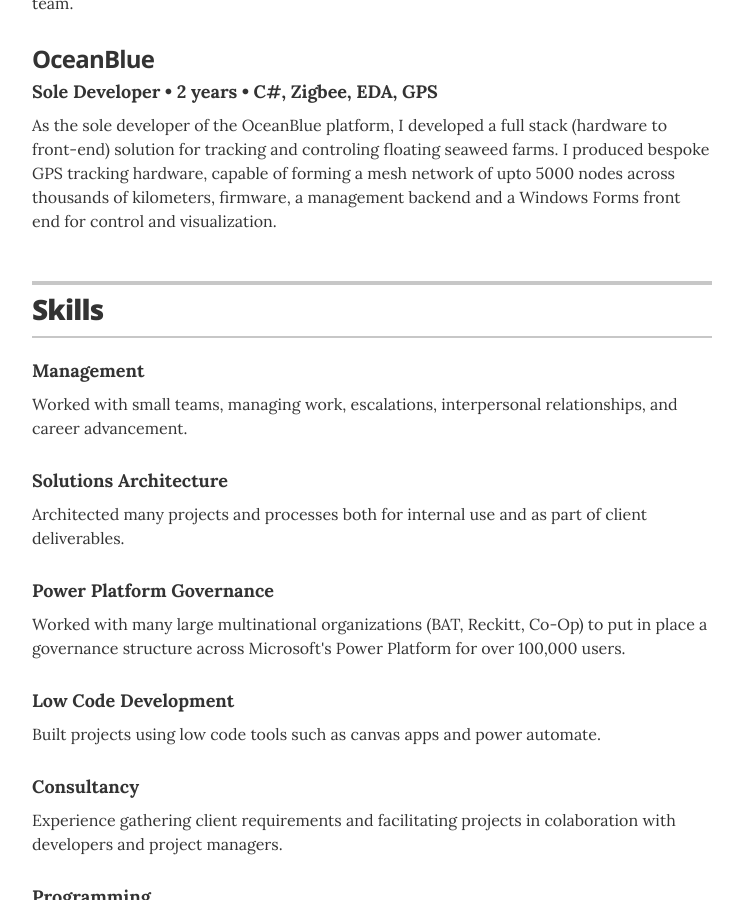
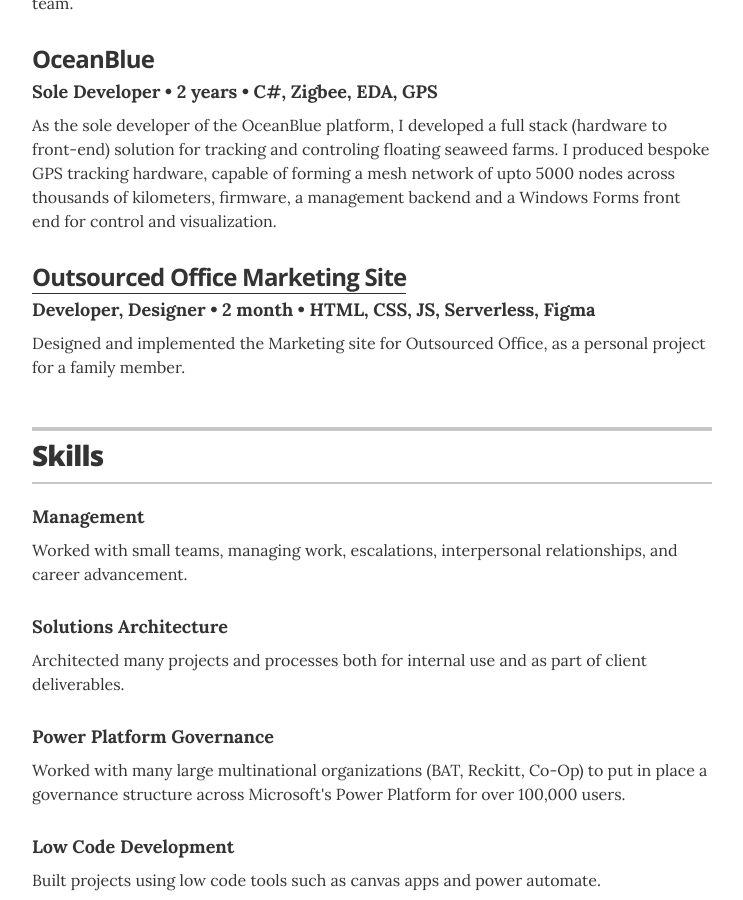
Before and after one commit to winterscar/resume, a Jekyll site: the page built from index.html, in a window 1280 px wide and 900 px high, scrolled down 4294 px. Shown: the whole window, without its empty margins (268-1011 px from the left). Built offline with Jekyll 4.4.1, drawn with Linux system fonts in a browser that asks for light colours.

Commit message:
Add Outsourced Office Project

```diff
--- a/_data/projects.yml
+++ b/_data/projects.yml
@@ -114,3 +114,10 @@
     As the sole developer of the OceanBlue platform, I developed a full stack (hardware to front-end) solution for tracking and controling floating
     seaweed farms. I produced bespoke GPS tracking hardware, capable of forming a mesh network of upto 5000 nodes across thousands of kilometers, firmware,
     a management backend and a Windows Forms front end for control and visualization.
+
+- project: Outsourced Office Marketing Site
+  url: https://outsourced-office.co.uk
+  technologies: HTML, CSS, JS, Serverless, Figma
+  role: Developer, Designer
+  duration: 2 month
+  description: Designed and implemented the Marketing site for Outsourced Office, as a personal project for a family member.
```
